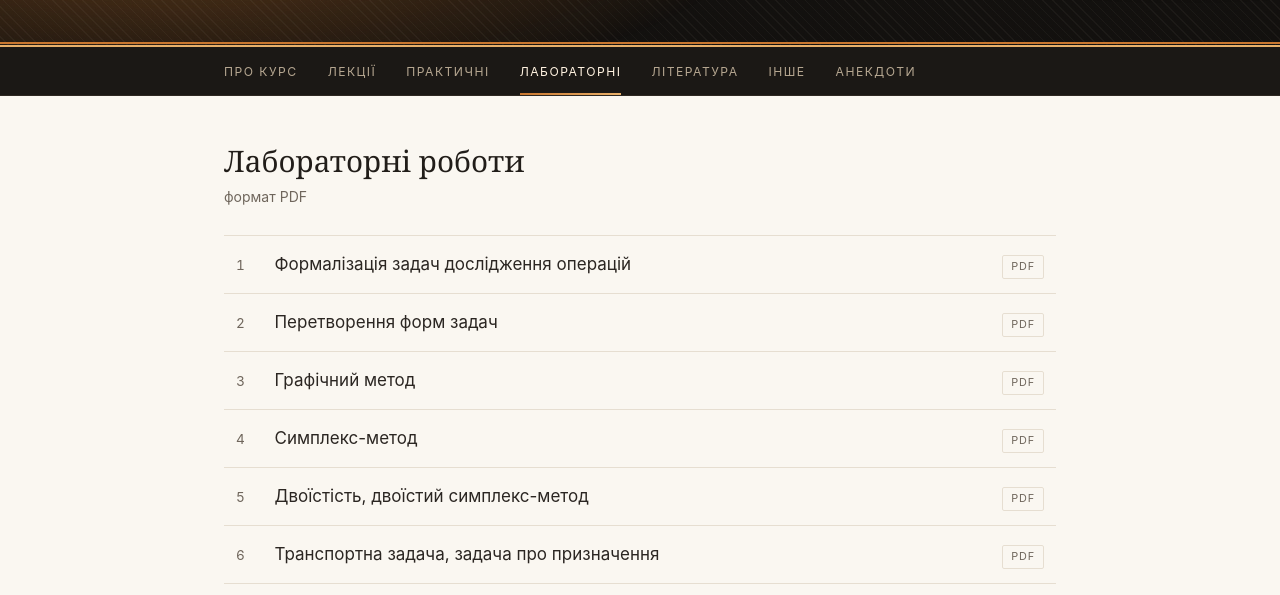
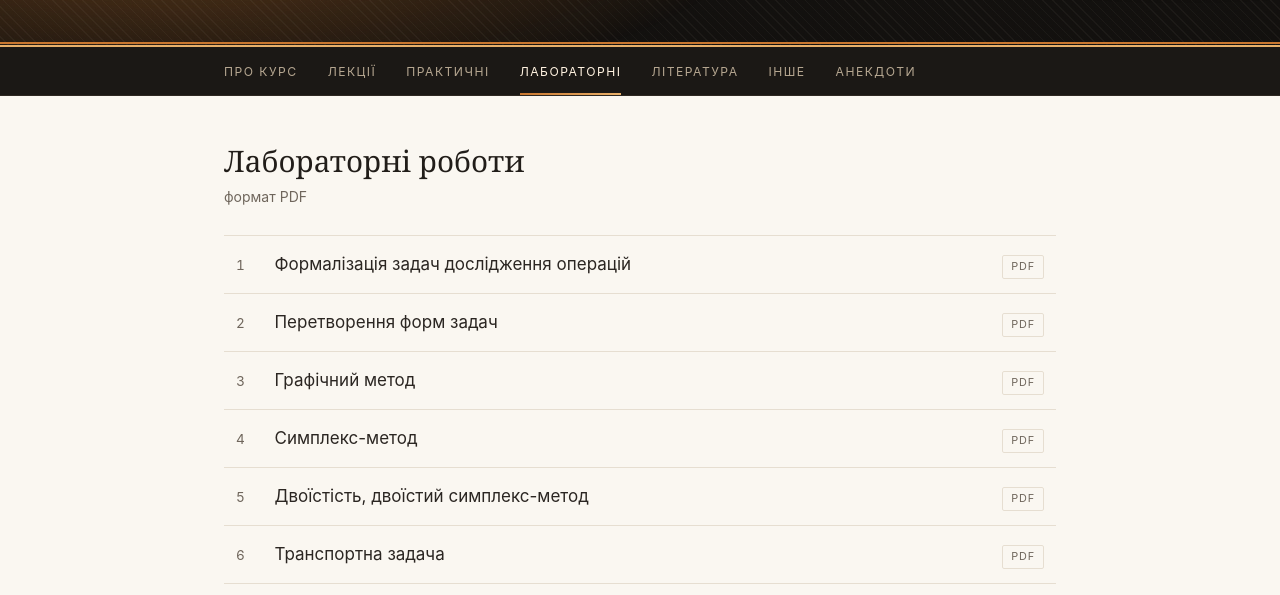
Before and after one commit to leafyff/OperationResearchSite, a plain HTML site: page labs.html in a window 1280 px wide. Shown: the part 175-770 px from the top of the page. Drawn offline with Linux system fonts and the light colour scheme.

Commit message:
Назва лабораторної роботи 6 відповідає PDF
Co-Authored-By: Claude Opus 5.5 <noreply@anthropic.com>

```diff
--- a/labs.html
+++ b/labs.html
@@ -75,7 +75,7 @@
 
     <li><a class="row" href="materials/labs/lab-06.pdf" target="_blank" rel="noopener">
       <span class="m-num">6</span>
-      <span class="m-title">Транспортна задача, задача про призначення</span>
+      <span class="m-title">Транспортна задача</span>
       <span class="m-ext">pdf</span></a></li>
 
     <li><span class="row is-missing"><!-- lab-07.pdf -->
```
